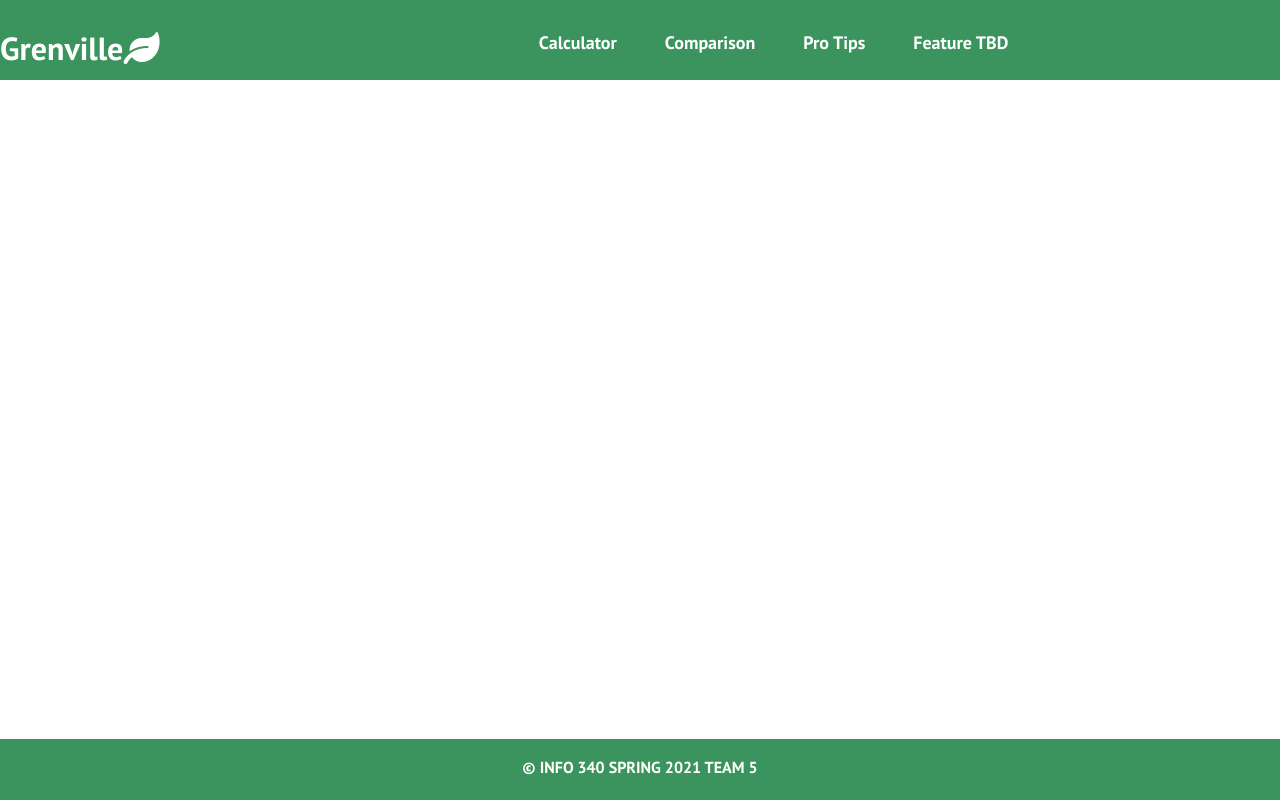
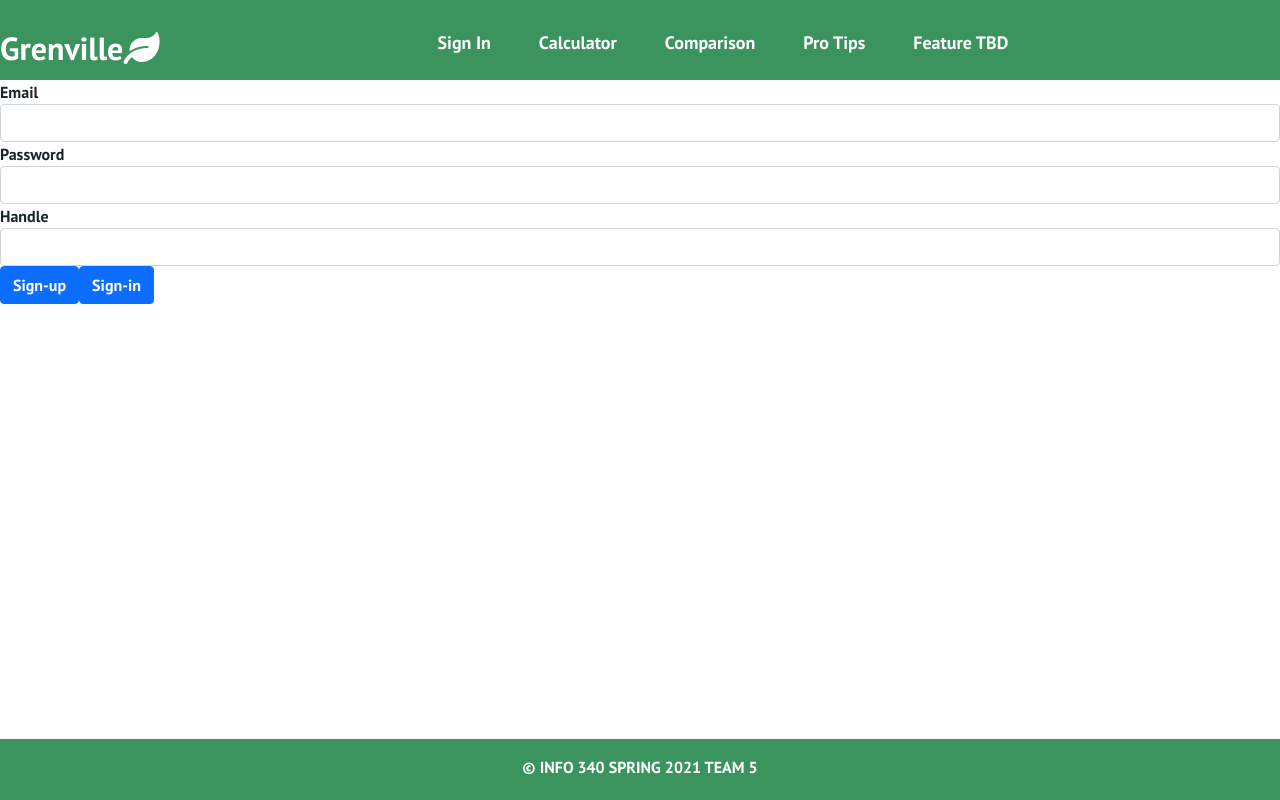
Before and after one commit to info340c-sp21/project-2-group-5, a React (Create React App) app in the folder project-2/: page /Login in a window 1280 px wide. Built offline with nearby package versions, Linux system fonts and the light colour scheme; no server answers.

Commit message:
working user login

```diff
--- a/project-2/package.json
+++ b/project-2/package.json
@@ -8,6 +8,7 @@
     "@testing-library/user-event": "^12.8.3",
     "bootstrap": "^5.0.1",
     "chart.js": "^3.3.0",
+    "firebase": "^8.6.5",
     "multiselect-react-dropdown": "^1.6.13",
     "react": "^17.0.2",
     "react-bootstrap": "^1.6.0",
--- a/project-2/src/App.js
+++ b/project-2/src/App.js
@@ -1,19 +1,34 @@
 import './App.css';
-import React from 'react';
+import React, { useState, useEffect } from 'react';
+import firebase from 'firebase';
 import Navbar from './components/Navbar';
 import { BrowserRouter as Router, Switch, Route } from 'react-router-dom';
-import Home from './components/pages/HomePage'
-import Calculator from './components/pages/Calculator'
-import Tips from './components/pages/Tips'
+import Home from './components/pages/HomePage';
+import LoginPage from './components/pages/LoginPage';
+import Calculator from './components/pages/Calculator';
+import Tips from './components/pages/Tips';
 import Footer from './components/footer';
 import Comparison from './components/pages/Comparison';
 
 function App() {
+  const [user, setUser] = useState(undefined);
+
+  useEffect(() => {
+        return firebase.auth().onAuthStateChanged((firebaseUser) => {
+            if(firebaseUser) {
+                setUser(firebaseUser);
+            } else {
+                setUser(null);
+            }
+        });
+  }, []);
+
   return (
     <Router>
-      <Navbar />
+      <Navbar user={user}/>
       <Switch>
-        <Route path='/' exact component={Home}/>
+        <Route exact path='/'> <Home user={user}/> </Route>
+        <Route exact path='/Login'> <LoginPage user={user}/> </Route>
         <Route path='/Calculator' exact component={Calculator} />
         <Route path='/Comparison' exact component={Comparison}/>
         <Route path='/Pro-Tips' exact component={Tips}/>
--- a/project-2/src/components/Navbar.css
+++ b/project-2/src/components/Navbar.css
@@ -33,7 +33,7 @@
 
 .nav-menu {
   display: grid;
-  grid-template-columns: repeat(4, auto);
+  grid-template-columns: repeat(5, auto);
   grid-gap: 10px;
   list-style: none;
   text-align: center;
--- a/project-2/src/components/Navbar.js
+++ b/project-2/src/components/Navbar.js
@@ -1,13 +1,40 @@
 import React, {useState, useEffect} from 'react'
-import { Link } from 'react-router-dom';
+import firebase from 'firebase';
+import { propTypes } from 'react-bootstrap/esm/Image';
+import { Link, Redirect } from 'react-router-dom';
 import './Navbar.css';
-function Navbar() {
+function Navbar(props) {
 
     const [click, setClick] = useState(false);
 
     const handleClick = () => setClick(!click);
 
-    const closeMenu = () => setClick(false);;
+    const closeMenu = () => setClick(false);
+
+    const handleSignOut = () => {
+      firebase.auth().signOut()
+          .catch((error) => console.log(error.message));
+    }
+
+    let loginButton = null;
+    if (!props.user) {
+      loginButton = (
+      <li className='nav-item'>
+          <Link to='/Login' className='nav-links' onClick={closeMenu}>
+            Sign In
+          </Link>
+      </li>
+      )
+    } else {
+      loginButton = (
+      <li className='nav-item'>
+        <p className='nav-links' onClick={handleSignOut}>
+          Sign Out
+        </p>
+        <Redirect to="/" />
+      </li>
+      )
+    }
 
     return (
           <nav className= "navbar">
@@ -20,6 +47,7 @@ function Navbar() {
                 </div>
                 <div className= 'nav-option'>
                 <ul className={click ? 'nav-menu active' : 'nav-menu'}>
+                  {loginButton}
                   <li className='nav-item'>
                     <Link to='/Calculator' className='nav-links' onClick={closeMenu}>
                       Calculator
--- /dev/null
+++ b/project-2/src/components/SignUpForm.js
@@ -0,0 +1,82 @@
+import React, { useState } from 'react';
+
+// import css
+
+function SignUpForm(props) {
+  //storing all form values in a single object for "convenience"
+  const [formValues, setFormValues] = useState({
+    'email': undefined,
+    'password': undefined,
+    'handle': undefined,
+  })
+  // const [email, setEmail] = useState('')
+  // const [password, setPassword] = useState('')
+  // const [handle, setHandle] = useState('')
+  // const [avatar, setAvatar] = useState()
+
+  //update state for specific field
+  const handleChange = (event) => {
+    let field = event.target.name; //which input
+    let value = event.target.value; //what value
+
+    let copy = {...formValues}
+    copy[field] = value //change this field
+    setFormValues(copy)
+  }
+
+  //handle signUp button
+  const handleSignUp = (event) => {
+    event.preventDefault(); //don't submit
+    props.signUpCallback(formValues.email, formValues.password, formValues.handle);
+  }
+
+  //handle signIn button
+  const handleSignIn = (event) => {
+    event.preventDefault(); //don't submit
+    props.signInCallback(formValues.email, formValues.password);
+  }
+
+  return (
+    <form>
+      {/* email */}
+      <div className="form-group">
+        <label htmlFor="email">Email</label>
+        <input className="form-control"
+          id="email"
+          type="email"
+          name="email"
+          onChange={handleChange}
+          />
+      </div>
+
+      {/* password */}
+      <div className="form-group">
+        <label htmlFor="password">Password</label>
+        <input className="form-control"
+          id="password"
+          type="password"
+          name="password"
+          onChange={handleChange}
+          />
+      </div>
+
+      {/* handle */}
+      <div className="form-group">
+        <label htmlFor="handle">Handle</label>
+        <input className="form-control"
+          id="handle"
+          name="handle"
+          onChange={handleChange}
+          />
+      </div>
+
+      {/* buttons */}
+      <div className="form-group">
+        <button className="btn btn-primary mr-2" onClick={handleSignUp}>Sign-up</button>
+        <button className="btn btn-primary" onClick={handleSignIn}>Sign-in</button>
+      </div>
+    </form>
+  )
+}
+
+export default SignUpForm
--- a/project-2/src/components/landing.js
+++ b/project-2/src/components/landing.js
@@ -1,17 +1,46 @@
 import React from 'react';
+import firebase from 'firebase';
+import { Link } from 'react-router-dom';
 import '../App.css';
 import './landing.css';
 
-function Landing() {
+function Landing(props) {
+
+  let header = null;
+  let buttons = null;
+
+  const handleSignOut = () => {
+    firebase.auth().signOut()
+        .catch((error) => console.log(error.message));
+  }
+
+  if (!props.user) {
+    header = (
+      <h1>Welcome to Grenville</h1>
+    );
+    buttons = (
+      <div className='landing-btns'>
+        <Link to="/Login"><button className='btn1'>Log In</button></Link>
+        <Link to="/Login"><button className='btn2'>Sign Up</button></Link>
+      </div>
+    );
+  } else {
+    header = (
+      <h1>Welcome to Grenville, {props.user.displayName}</h1>
+    );
+    buttons = (
+      <div className='landing-btns'>
+        <button className='btn2' onClick={handleSignOut}>Sign Out</button>
+      </div>
+    );
+  }
+
   return (
     <div className='landing-container'>
       <video src='/videos/video.mp4' autoPlay loop muted />
-      <h1>Welcome to Grenville</h1>
+      {header}
       <p>Let's live a greener life!</p>
-      <div className='landing-btns'>
-        <button className='btn1'>Log In</button>
-        <button className='btn2'>Sign Up</button>
-      </div>
+      {buttons}
     </div>
   );
 }
--- a/project-2/src/components/pages/HomePage.js
+++ b/project-2/src/components/pages/HomePage.js
@@ -3,10 +3,10 @@ import '../../App.css';
 import Cards from '../Cards';
 import Landing from '../landing';
 
-function Home() {
+function Home(props) {
   return (
     <div>
-      <Landing />
+      <Landing user={props.user}/>
       <Cards />
     </div>
   );
--- /dev/null
+++ b/project-2/src/components/pages/LoginPage.js
@@ -0,0 +1,58 @@
+import React, { useState, useEffect } from 'react';
+import firebase from 'firebase';
+import SignUpForm from '../SignUpForm.js';
+import { Redirect } from 'react-router';
+
+
+function LoginPage (props){
+    const handleSignUp = (email, password, handle) => {
+        firebase.auth().createUserWithEmailAndPassword(email, password)
+            .then((userCredentials) => {
+                let user = userCredentials.user;
+                return user.updateProfile({
+                    displayName: handle
+                })
+            })
+            .catch((error) => console.log(error.message))
+            .then(() => {
+                <Redirect to="/" />
+            });
+    }
+
+    const handleSignIn = (email, password) => {
+        firebase.auth().signInWithEmailAndPassword(email, password)
+            .catch((error) => console.log(error.message))
+            .then(() => {
+                <Redirect to="/" />
+            });
+    }
+
+    let content = null;
+
+    if (!props.user) {
+        content = (
+        <div>
+            <SignUpForm
+                signUpCallback={handleSignUp}
+                signInCallback={handleSignIn}
+            />
+        </div>
+        );
+    } else {
+        content = (
+            <div>
+                <p>Already logged in</p>
+            </div>
+        );
+    }
+
+    return (
+        <div>
+            {content}
+        </div>
+    );
+}
+
+
+
+export default LoginPage;
--- a/project-2/src/index.js
+++ b/project-2/src/index.js
@@ -2,4 +2,23 @@ import React from 'react';
 import ReactDOM from 'react-dom';
 import App from './App';
 
+//firebase
+import firebase from 'firebase/app';
+import 'firebase/auth';
+import 'firebase/database';
+
+var firebaseConfig = {
+    apiKey: "AIzaSyDyGe0KHXc_ewhi40NXJR80Z1D0zbh2T2c",
+    authDomain: "uw-info340-project2-group5.firebaseapp.com",
+    databaseURL: "https://uw-info340-project2-group5-default-rtdb.firebaseio.com",
+    projectId: "uw-info340-project2-group5",
+    storageBucket: "uw-info340-project2-group5.appspot.com",
+    messagingSenderId: "516451002600",
+    appId: "1:516451002600:web:006830948516a41e2b415d",
+    measurementId: "G-M6V5TRWNB4"
+  };
+// Initialize Firebase
+firebase.initializeApp(firebaseConfig);
+firebase.analytics();
+
 ReactDOM.render(<App />, document.getElementById('root'));
```
Also changed, not shown: 1 other file (tests, documents, lock files or other folders).
